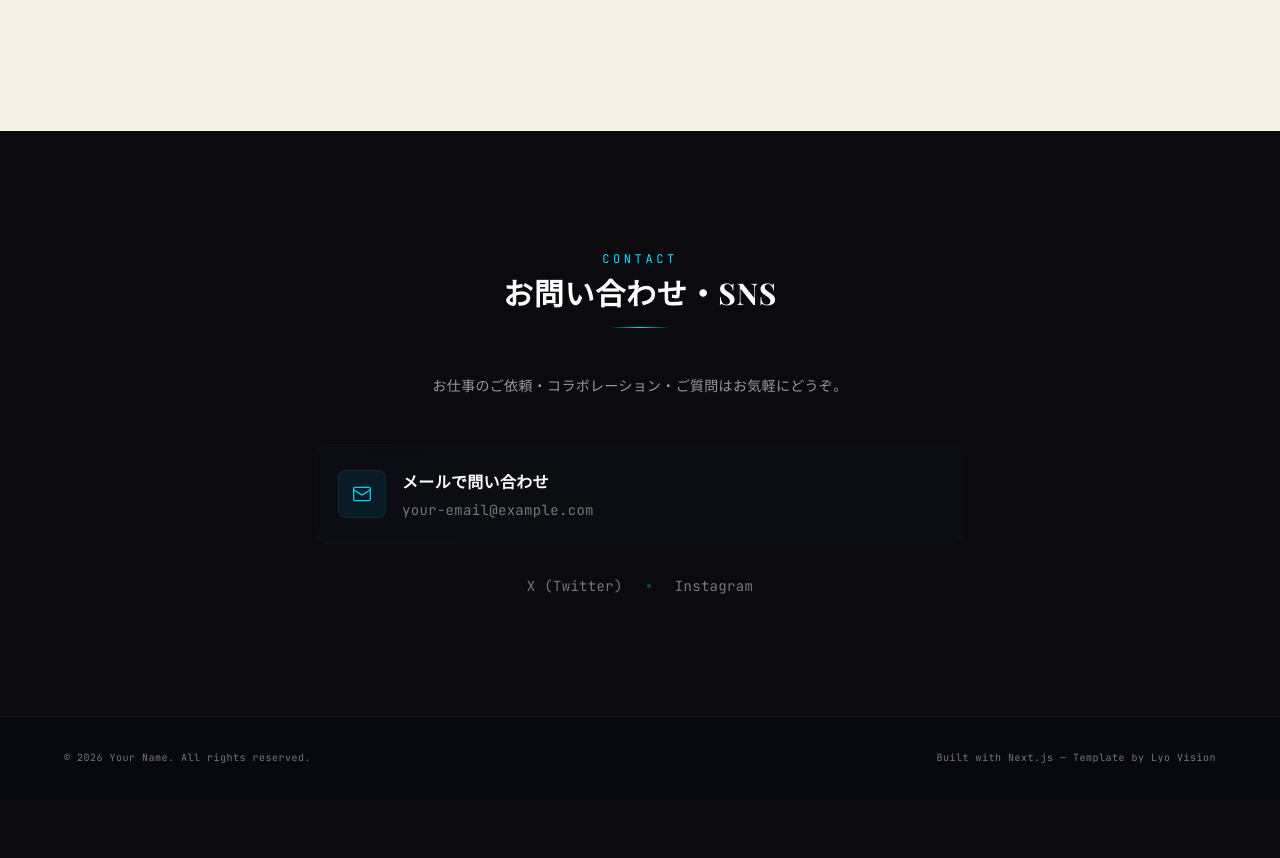
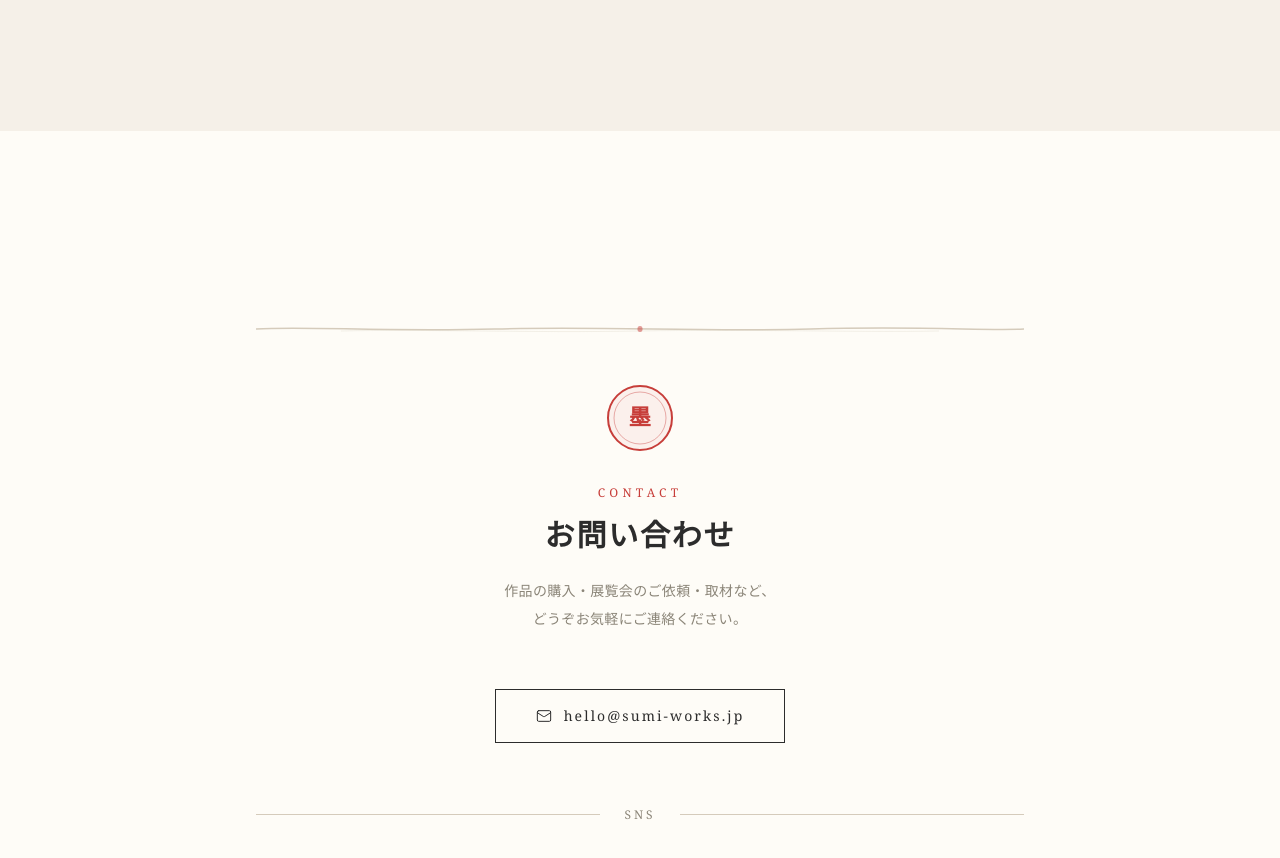
Before and after one commit to AndoLyo/shikumiya-abc, a Next.js app: page / in a window 1280 px wide. Shown: the part 1920-2778 px from the top of the page. Before the commit the page ends 2719 px from the top, so only its background shows below. Built offline with nearby package versions, Linux system fonts and the light colour scheme.

Commit message:
Setup: ContactSection.tsx

```diff
--- a/src/components/ContactSection.tsx
+++ b/src/components/ContactSection.tsx
@@ -2,83 +2,228 @@
 
 import { motion } from "framer-motion";
 import { Mail } from "lucide-react";
-import SectionHeading from "./SectionHeading";
-import { siteConfig } from "@/site.config";
+
+// Brush stroke divider SVG
+function BrushDivider() {
+  return (
+    <svg
+      className="w-full my-12"
+      height="12"
+      viewBox="0 0 900 12"
+      preserveAspectRatio="none"
+      aria-hidden="true"
+    >
+      {/* Main ink brush stroke */}
+      <path
+        d="M0 6 C60 3, 150 9, 280 6 C410 3, 520 9, 650 6 C780 3, 860 8, 900 6"
+        stroke="var(--color-border)"
+        strokeWidth="1.5"
+        fill="none"
+        strokeLinecap="round"
+      />
+      {/* Thin secondary stroke offset */}
+      <path
+        d="M100 8 C200 6, 320 10, 450 8 C580 6, 700 9.5, 800 8"
+        stroke="var(--color-border)"
+        strokeWidth="0.6"
+        fill="none"
+        strokeLinecap="round"
+        opacity="0.5"
+      />
+      {/* Accent ink drop */}
+      <circle cx="450" cy="6" r="3" fill="var(--color-accent)" opacity="0.5" />
+    </svg>
+  );
+}
+
+// Vermillion circular seal stamp (logo)
+function SealStamp() {
+  return (
+    <svg
+      width="70"
+      height="70"
+      viewBox="0 0 70 70"
+      fill="none"
+      xmlns="http://www.w3.org/2000/svg"
+      aria-hidden="true"
+    >
+      {/* Outer circle */}
+      <circle cx="35" cy="35" r="32" stroke="var(--color-accent)" strokeWidth="2" fill="rgba(199,62,58,0.06)" />
+      {/* Inner circle */}
+      <circle cx="35" cy="35" r="26" stroke="var(--color-accent)" strokeWidth="0.8" fill="none" opacity="0.5" />
+      {/* Japanese text — 墨 (sumi) */}
+      <text
+        x="35"
+        y="42"
+        textAnchor="middle"
+        fontSize="22"
+        fontFamily="'Hiragino Mincho ProN', 'Yu Mincho', serif"
+        fill="var(--color-accent)"
+        fontWeight="700"
+      >
+        墨
+      </text>
+    </svg>
+  );
+}
+
+const socialLinks = [
+  {
+    label: "X (Twitter)",
+    href: "#",
+    handle: "@sumi_works",
+    glyph: "𝕏",
+  },
+  {
+    label: "Instagram",
+    href: "#",
+    handle: "@sumi.works",
+    glyph: "IG",
+  },
+];
 
 export default function ContactSection() {
-  const { contact } = siteConfig;
+  return (
+    <section
+      id="contact"
+      className="py-24 md:py-36 px-8 sm:px-12"
+      style={{ backgroundColor: "var(--color-surface)" }}
+    >
+      <div className="mx-auto max-w-3xl">
+        {/* Brush divider */}
+        <BrushDivider />
 
-  return (
-    <section id="contact" className="relative section-padding overflow-hidden">
-      <div className="absolute inset-0 bg-[#0a0a0f]" />
+        {/* Seal stamp + heading */}
+        <motion.div
+          className="text-center mb-14"
+          initial={{ opacity: 0, y: 20 }}
+          whileInView={{ opacity: 1, y: 0 }}
+          viewport={{ once: true, amount: 0.4 }}
+          transition={{ duration: 0.8 }}
+        >
+          <div className="flex justify-center mb-8">
+            <SealStamp />
+          </div>
 
-      <div className="relative z-10 max-w-[700px] mx-auto px-6">
-        <SectionHeading
-          title={contact.title}
-          subtitle={contact.subtitle}
-          align="center"
-        />
+          <p
+            className="text-xs tracking-[0.35em] uppercase mb-4"
+            style={{ color: "var(--color-accent)" }}
+          >
+            Contact
+          </p>
+          <h2
+            className="text-2xl sm:text-3xl font-semibold tracking-[0.06em] mb-6"
+            style={{ color: "var(--color-text)" }}
+          >
+            お問い合わせ
+          </h2>
+          <p
+            className="text-sm leading-loose max-w-md mx-auto"
+            style={{ color: "var(--color-text-muted)" }}
+          >
+            作品の購入・展覧会のご依頼・取材など、
+            <br />
+            どうぞお気軽にご連絡ください。
+          </p>
+        </motion.div>
 
-        <motion.p
-          className="text-center text-text-secondary max-w-[500px] mx-auto mb-12 text-sm"
+        {/* Email CTA */}
+        <motion.div
+          className="text-center mb-16"
+          initial={{ opacity: 0, y: 20 }}
+          whileInView={{ opacity: 1, y: 0 }}
+          viewport={{ once: true, amount: 0.4 }}
+          transition={{ duration: 0.8, delay: 0.2 }}
+        >
+          <a
+            href="mailto:hello@sumi-works.jp"
+            className="group inline-flex items-center gap-3 text-sm tracking-[0.15em] px-10 py-4 border transition-all duration-400 hover:opacity-75"
+            style={{
+              borderColor: "var(--color-text)",
+              color: "var(--color-text)",
+            }}
+          >
+            <Mail size={16} strokeWidth={1.5} />
+            <span>hello@sumi-works.jp</span>
+          </a>
+        </motion.div>
+
+        {/* Thin divider */}
+        <motion.div
+          className="flex items-center gap-6 mb-12"
           initial={{ opacity: 0 }}
           whileInView={{ opacity: 1 }}
           viewport={{ once: true }}
-          transition={{ delay: 0.2 }}
+          transition={{ duration: 0.7, delay: 0.35 }}
         >
-          {contact.description}
-        </motion.p>
-
-        {/* Email */}
-        {contact.email && (
-          <motion.a
-            href={`mailto:${contact.email}`}
-            className="glow-border block mb-8"
-            initial={{ opacity: 0, y: 20 }}
-            whileInView={{ opacity: 1, y: 0 }}
-            viewport={{ once: true }}
-            transition={{ duration: 0.4 }}
-            whileHover={{ y: -4 }}
+          <div className="flex-1 h-px" style={{ backgroundColor: "var(--color-border)" }} />
+          <span
+            className="text-xs tracking-[0.25em] flex-shrink-0"
+            style={{ color: "var(--color-text-muted)" }}
           >
-            <div className="relative rounded-2xl bg-[#0d0d15]/80 backdrop-blur-sm p-6 flex items-center gap-4 group">
-              <div className="w-12 h-12 rounded-lg bg-cyan-500/10 border border-white/[0.06] flex items-center justify-center">
-                <Mail className="w-5 h-5 text-cyan-400" strokeWidth={1.5} />
-              </div>
-              <div>
-                <h4 className="font-serif text-white font-semibold mb-1">
-                  {siteConfig.lang === "ja" ? "メールで問い合わせ" : "Get in Touch"}
-                </h4>
-                <p className="text-text-muted text-sm font-mono group-hover:text-primary transition-colors">
-                  {contact.email}
-                </p>
-              </div>
-            </div>
-          </motion.a>
-        )}
+            SNS
+          </span>
+          <div className="flex-1 h-px" style={{ backgroundColor: "var(--color-border)" }} />
+        </motion.div>
 
         {/* Social links */}
         <motion.div
-          className="flex items-center justify-center gap-6 text-text-muted text-sm font-mono"
-          initial={{ opacity: 0 }}
-          whileInView={{ opacity: 1 }}
+          className="flex justify-center gap-10"
+          initial={{ opacity: 0, y: 15 }}
+          whileInView={{ opacity: 1, y: 0 }}
           viewport={{ once: true }}
-          transition={{ delay: 0.4 }}
+          transition={{ duration: 0.7, delay: 0.45 }}
         >
-          {contact.social.map((s, i) => (
-            <span key={s.label} className="flex items-center gap-6">
-              {i > 0 && (
-                <span className="w-1 h-1 rounded-full bg-primary/30" />
-              )}
-              <a
-                href={s.href}
-                target="_blank"
-                rel="noopener noreferrer"
-                className="hover:text-primary transition-colors duration-300"
+          {socialLinks.map((social) => (
+            <a
+              key={social.label}
+              href={social.href}
+              className="group flex flex-col items-center gap-3 transition-opacity hover:opacity-60"
+              aria-label={social.label}
+            >
+              <div
+                className="w-11 h-11 border flex items-center justify-center transition-colors"
+                style={{
+                  borderColor: "var(--color-border)",
+                  color: "var(--color-text-muted)",
+                }}
               >
-                {s.label}
-              </a>
-            </span>
+                <span className="text-sm font-semibold">{social.glyph}</span>
+              </div>
+              <span
+                className="text-xs tracking-[0.15em]"
+                style={{ color: "var(--color-text-muted)" }}
+              >
+                {social.handle}
+              </span>
+            </a>
           ))}
+        </motion.div>
+
+        {/* Bottom brush stroke */}
+        <motion.div
+          className="mt-20"
+          initial={{ scaleX: 0, opacity: 0 }}
+          whileInView={{ scaleX: 1, opacity: 1 }}
+          viewport={{ once: true }}
+          transition={{ duration: 0.9, delay: 0.5 }}
+          style={{ transformOrigin: "center" }}
+        >
+          <svg
+            width="100%"
+            height="6"
+            viewBox="0 0 600 6"
+            preserveAspectRatio="none"
+            aria-hidden="true"
+          >
+            <path
+              d="M5 3 C80 1, 200 5, 300 3 C400 1, 500 5, 595 3"
+              stroke="var(--color-border)"
+              strokeWidth="1"
+              fill="none"
+              strokeLinecap="round"
+            />
+          </svg>
         </motion.div>
       </div>
     </section>
```
